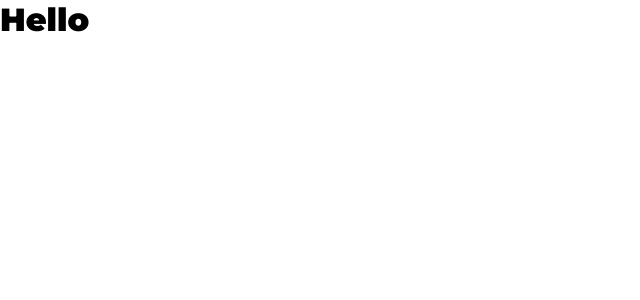
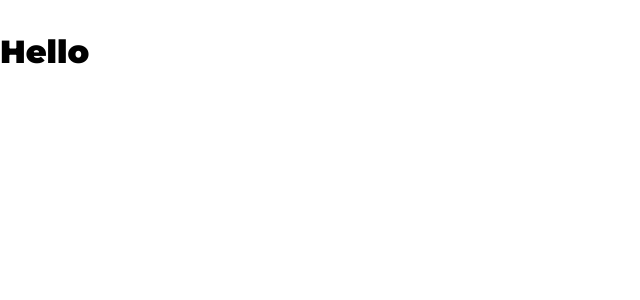
Before and after one commit to MatheusAndrade23/Landing_Pages, a React (Create React App) app: page / in a window 1280 px wide. Shown: the top 300 px of the page, without its empty margins (0-640 px from the left). Built offline with nearby package versions, Linux system fonts and the light colour scheme.

Commit message:
Update global-styles.js

```diff
--- a/src/styles/global-styles.js
+++ b/src/styles/global-styles.js
@@ -18,5 +18,19 @@ export const GlobalStyles = createGlobalStyle`
 
   h1, h2, h3, h4, h5, h6{
     font-family: ${({ theme }) => theme.fonts.family.secondary};
+    margin: ${({ theme }) => theme.spacings.large} 0;
+  }
+
+  p {
+    margin: ${({ theme }) => theme.spacings.medium} 0;
+  }
+
+  ul, ol {
+    margin: ${({ theme }) => theme.spacings.medium} 0;
+    padding: ${({ theme }) => theme.spacings.medium} 0;
+  }
+
+  a {
+    color: ${({ theme }) => theme.colors.secondaryColor};
   }
 `;
```
